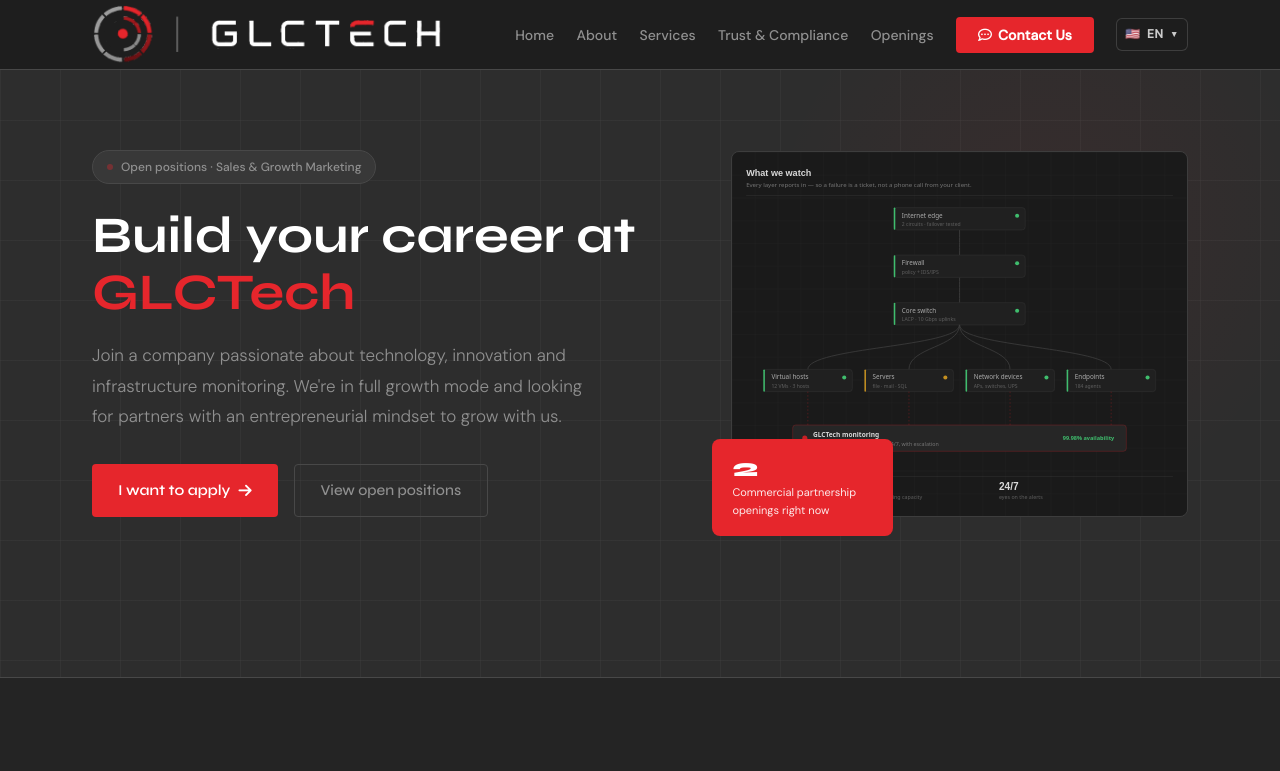
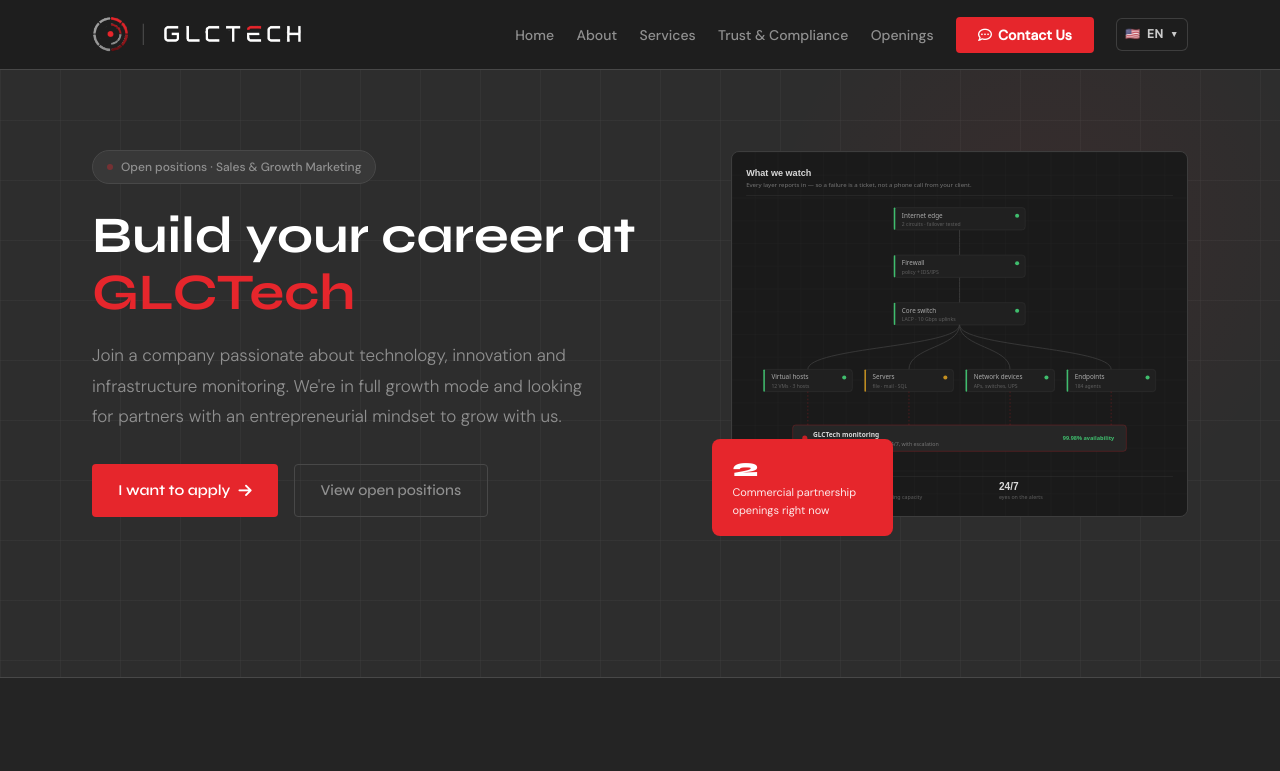
Before and after one commit to andrelcezar/glctech, a website: page career.html in a window 1280 px wide. Shown: the top 771 px of the page. Drawn offline with Linux system fonts and the light colour scheme.

Commit message:
Update career.html

```diff
--- a/career.html
+++ b/career.html
@@ -69,7 +69,7 @@
   nav { position: fixed; top: 0; width: 100%; z-index: 1000; background: rgba(30,30,30,0.97); backdrop-filter: blur(14px); border-bottom: 1px solid var(--dark-border); height: 70px; display: flex; align-items: center; }
   .nav-inner { display: flex; align-items: center; justify-content: space-between; width: 100%; max-width: 1160px; margin: 0 auto; padding: 0 2rem; }
   .nav-logo img, .nav-logo4 img {
-    height: 120px; width: auto; max-width: 350px;
+    height: 40px; width: auto; max-width: 210px;
     object-fit: contain; display: block;
   }
   .nav-links { display: flex; gap: 1.4rem; list-style: none; align-items: center; }
```
